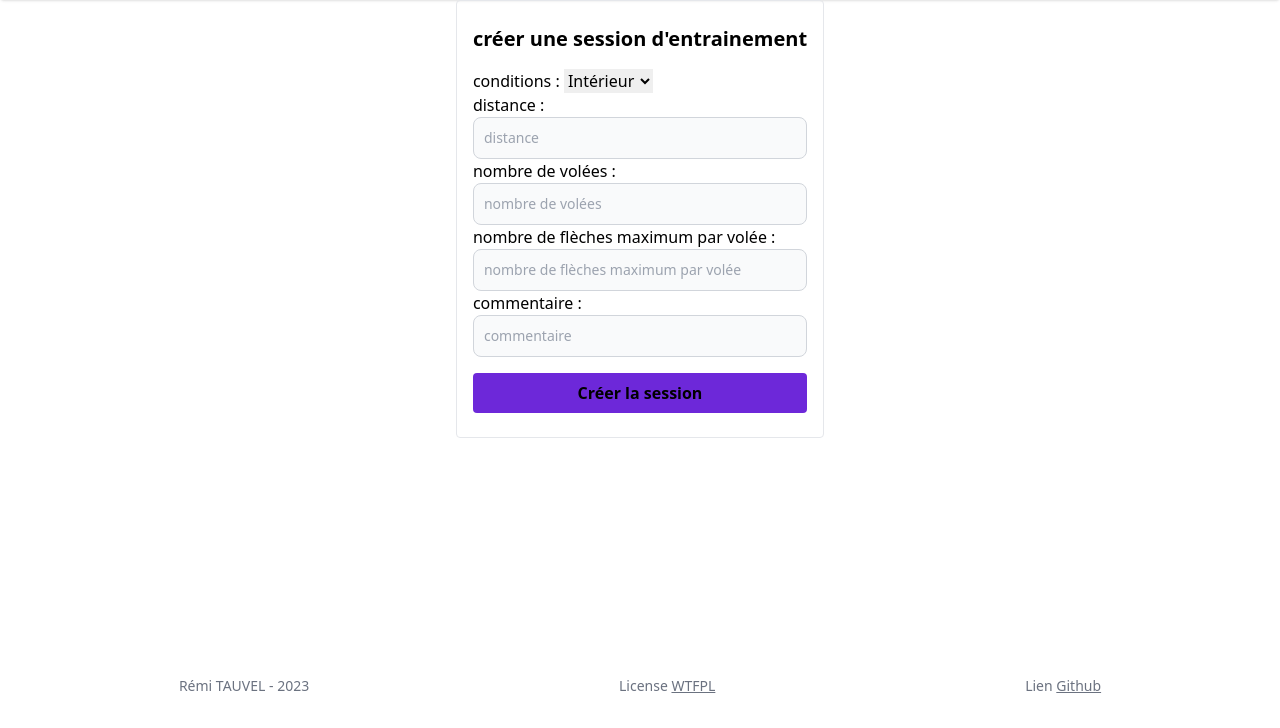
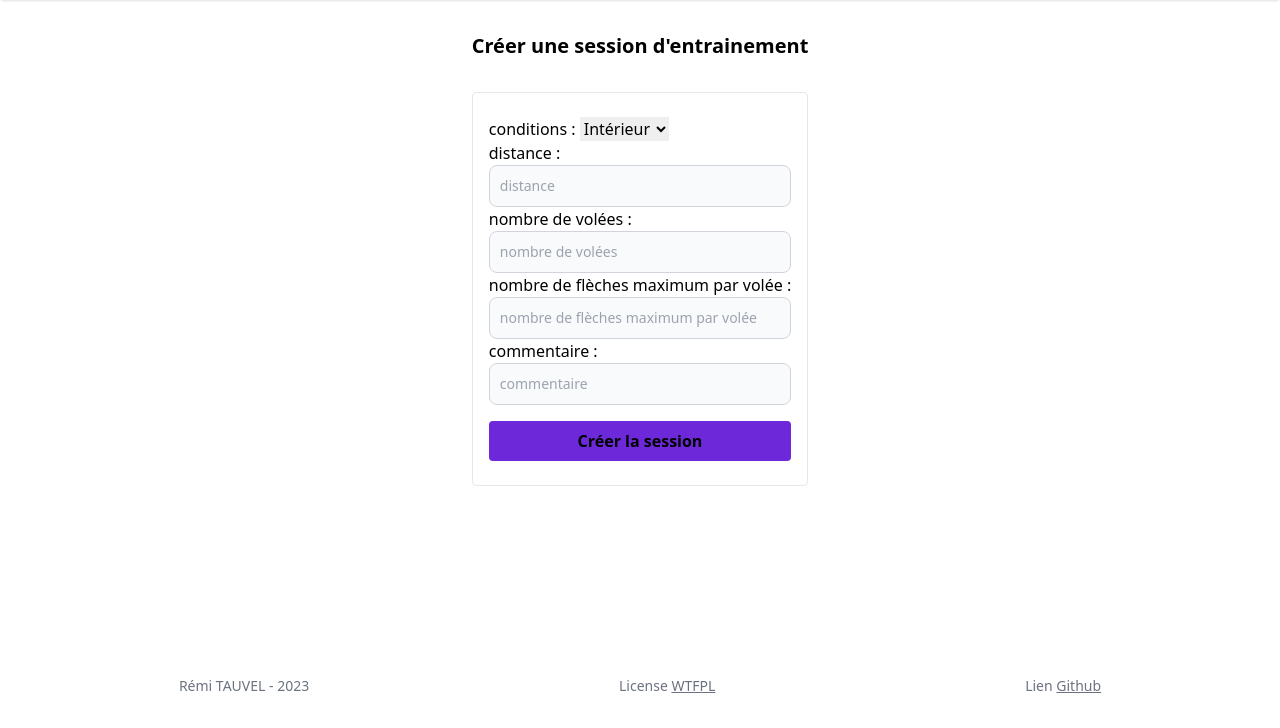
Before and after one commit to remace/OC-P13_Archery_Buddy, a Django app: page /practice/create/ in a window 1280 px wide. Shown: the part 72-800 px from the top of the page. Run offline with Django 4.2, Linux system fonts and the light colour scheme; the visitor is signed in with stand-in values (Sample User, id 1); some libraries are stand-ins or nearby versions.

```diff
--- a/ArcheryBuddy/accounts/templates/accounts/login.html
+++ b/ArcheryBuddy/accounts/templates/accounts/login.html
@@ -1,6 +1,6 @@
 {% extends "core/base.html" %}
 {% block content %}
-    <div class="mx-auto max-w-2xl my-auto">
+    <div class="mx-auto my-auto max-w-2xl justify-center">
         <div class="my-auto bg-white shadow-md border border-gray-200 rounded-lg max-w-sm p-4 sm:p-6 lg:p-8 dark:bg-gray-800 dark:border-gray-700">
             <form class="space-y-6" action="{% url 'login' %}" method="post">
                 {% csrf_token %}
--- a/ArcheryBuddy/accounts/templates/accounts/register.html
+++ b/ArcheryBuddy/accounts/templates/accounts/register.html
@@ -1,6 +1,6 @@
 {% extends "core/base.html" %}
 {% block content %}
-    <div class="max-w-2xl mx-auto">
+    <div class="max-w-2xl mx-auto my-8">
         <div class="bg-white shadow-md border border-gray-200 rounded-lg max-w-sm p-4 sm:p-6 lg:p-8 dark:bg-gray-800 dark:border-gray-700">
             <form class="space-y-6" action="{% url 'register' %}" method="post">
                 {% csrf_token %}
--- a/ArcheryBuddy/core/templates/core/base.html
+++ b/ArcheryBuddy/core/templates/core/base.html
@@ -17,7 +17,8 @@
     </head>
     <body class="min-h-screen flex flex-col">
         <div class="shrink-0 grow-0">{% include "core/header_menu.html" %}</div>
-        <div class="shrink-0 grow">
+        <div class="shrink-0 grow flex flex-col">
+            <div class="shrink-0 grow-0">
                 {% if messages %}
                     {% for message in messages %}
                         {% if message.tags == "error" %}
@@ -114,8 +115,11 @@
                         {% endif %}
                     {% endfor %}
                 {% endif %}
+            </div>
+            <div class="flex flex-col grow">
                 {% block content %}
                 {% endblock content %}
+            </div>
         </div>
         <div class="shrink-0 grow-0">{% include "core/footer.html" %}</div>
         <script src="https://unpkg.com/flowbite@1.5.3/dist/flowbite.js" defer></script>
--- a/ArcheryBuddy/records/templates/records/create_practice_session.html
+++ b/ArcheryBuddy/records/templates/records/create_practice_session.html
@@ -1,10 +1,11 @@
 {% extends "core/base.html" %}
 {% block content %}
+    <h1 class="my-8 text-xl text-center font-bold">Créer une session d'entrainement</h1>
+    <div class="mx-auto max-w-2xl justify-center">
         <form action="{% url 'practice_create' %}" method="post">
             {% csrf_token %}
             <div class="flex flex-wrap justify-center items-center">
                 <div class="px-4 py-6 border border-1 border-grey-300 rounded">
-                <h2 class="mb-4 text-xl text-center font-bold">créer une session d'entrainement</h2>
                     <div class="fieldWrapper">
                         {{ form.conditions.errors }}
                         {{ form.conditions.label_tag }}
@@ -52,4 +53,5 @@
                 </div>
             </div>
         </form>
+    </div>
 {% endblock content %}
```
Lines whose indentation alone changed are shown as unchanged.
